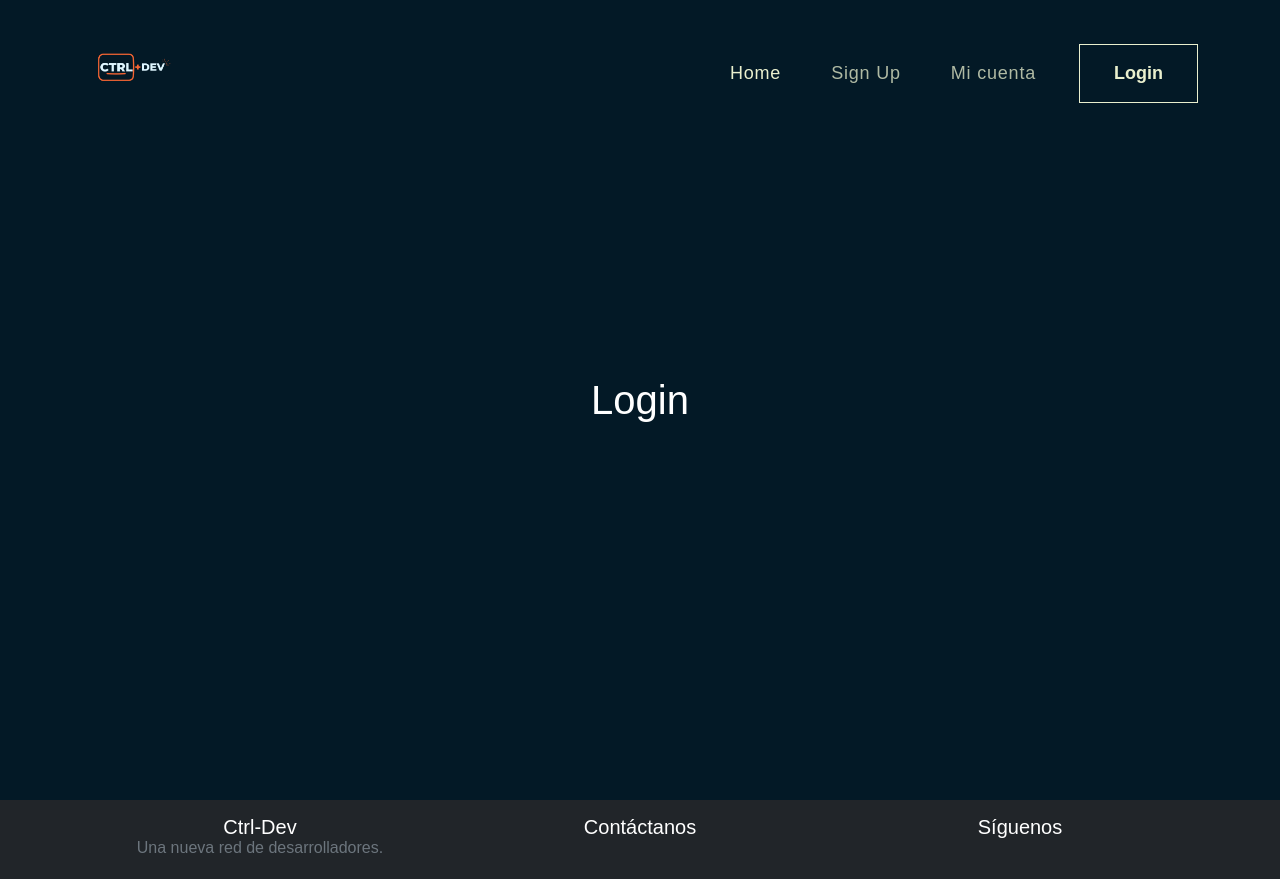
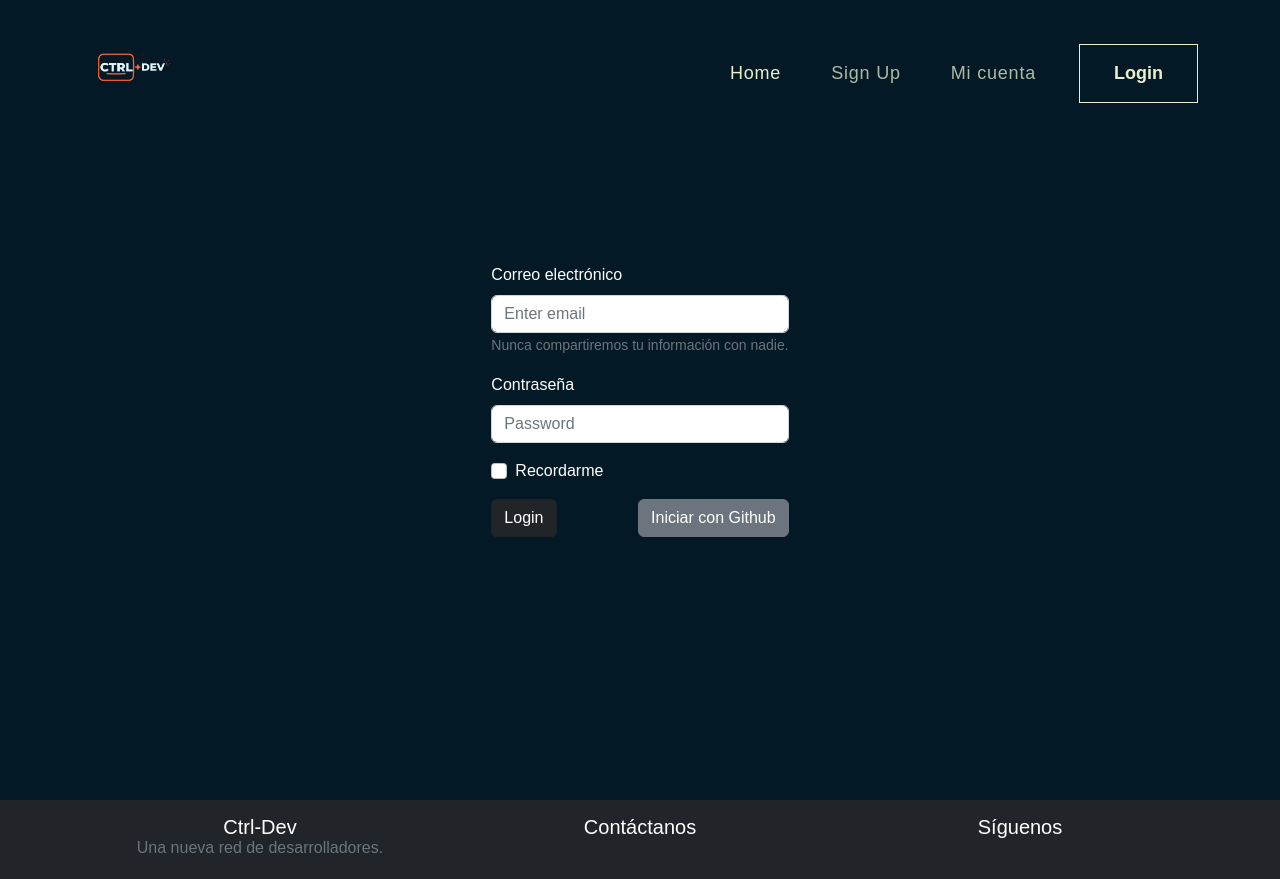
Before and after one commit to Social-Ctrl-Dev/ctrl-dev-front, a React (Create React App) app: page /login in a window 1280 px wide. Built offline with nearby package versions, Linux system fonts and the light colour scheme; no server answers.

Commit message:
Ruta de Login completada

```diff
--- a/package.json
+++ b/package.json
@@ -9,6 +9,7 @@
     "axios": "1.3.2",
     "bootstrap": "^5.2.3",
     "dotenv": "16.0.3",
+    "query-string": "8.1.0",
     "react": "18.2.0",
     "react-bootstrap": "^2.7.0",
     "react-bootstrap-icons": "1.10.2",
--- a/src/components/NavbarCtrl/NavbarCtrl.tsx
+++ b/src/components/NavbarCtrl/NavbarCtrl.tsx
@@ -1,6 +1,7 @@
 import React from 'react';
 import { Navbar, Container, Nav } from 'react-bootstrap';
-import { Outlet, Link } from 'react-router-dom';
+import { Outlet, Link, useNavigate } from 'react-router-dom';
+import queryString from 'query-string';
 
 //Import de estilos e imágenes
 import logo from '../../img/LogoCDEV2.png';
@@ -13,8 +14,37 @@ import { UserServices } from '../../services';
 const NavbarCtrl: React.FC = () => {
   const [activeLink, setActiveLink] = React.useState('home');
   const [scrolled, setScrolled] = React.useState(false);
+  const [access_token, setAccessToken] = React.useState<string | null>(null);
+  const [redirect, setRedirect] = React.useState(false);
+  const navigate = useNavigate();
 
-  //Función para detectar el scroll
+  //Función para loguear con el token y redireccionar a la cuenta
+  const loginWithToken = async (): Promise<void> => {
+    if (redirect) {
+      setRedirect(false);
+      const user_data = await UserServices.loginWithToken(access_token as string);
+      localStorage.setItem('infoUser', user_data);
+      navigate('/account');
+    }
+  };
+
+  //Hook para obtener el token de la url y guardarlo en el localstorage
+  React.useEffect(() => {
+    const values = queryString.parse(window.location.hash);
+    setAccessToken(values.access_token as string);
+    localStorage.setItem('access_token', values.access_token as string);
+
+    if (values.access_token) {
+      setRedirect(true);
+    }
+  }, []);
+
+  //Hook para loguear con el token y redireccionar a la cuenta (si se está registrando)
+  React.useEffect(() => {
+    loginWithToken();
+  }, [redirect]);
+
+  //Hook para detectar el scroll
   React.useEffect(() => {
     const handleScroll = () => {
       const offset = window.scrollY;
--- a/src/pages/Landing/Landing.js
+++ b/src/pages/Landing/Landing.js
@@ -14,6 +14,7 @@ export default function Landing() {
   const [isDeleting, setIsDeleting] = useState(false);
   const [text, setText] = useState('');
   const [delta, setDelta] = useState(300 - Math.random() * 100);
+  // eslint-disable-next-line @typescript-eslint/no-unused-vars
   const [index, setIndex] = useState(1);
   const toRotate = ['Backend Developers', 'Front Developers', 'ti...'];
   const period = 1000;
--- a/src/pages/Login/Login.css
+++ b/src/pages/Login/Login.css
@@ -6,3 +6,10 @@
   justify-content: center;
   align-items: center;
 }
+
+.buttons-container {
+  display: flex;
+  flex-wrap: wrap;
+  justify-content: center;
+  align-items: center;
+}
--- a/src/pages/Login/Login.tsx
+++ b/src/pages/Login/Login.tsx
@@ -1,13 +1,84 @@
 import React from 'react';
-import { Container } from 'react-bootstrap';
+import { Container, Button, Form } from 'react-bootstrap';
 import './Login.css';
+import { useNavigate } from 'react-router-dom';
 
-const Login = () => {
-  return (
-    <Container className="container-login">
-      <h1>Login</h1>
-    </Container>
-  );
-};
+//Services
+import { UserServices } from '../../services';
 
-export default Login;
+export default function Login() {
+  const [infoUser, setInfoUser] = React.useState(localStorage.getItem('infoUser'));
+  const navigate = useNavigate();
+
+  const [values, setValues] = React.useState({
+    email: '',
+    password: '',
+  });
+
+  const handleChange = (event: React.ChangeEvent<HTMLInputElement>) => {
+    setValues({
+      ...values,
+      [event.target.name]: event.target.value,
+    });
+  };
+
+  if (infoUser) {
+    window.location.assign('/account');
+    return (
+      <Container className="container-login">
+        <p>Redireccionando...</p>
+      </Container>
+    );
+  } else {
+    return (
+      <Container className="container-login">
+        <Form>
+          <Form.Group className="mb-3" controlId="formBasicEmail">
+            <Form.Label>Correo electrónico</Form.Label>
+            <Form.Control
+              type="email"
+              placeholder="Enter email"
+              name="email"
+              value={values.email}
+              onChange={handleChange}
+            />
+            <Form.Text className="text-muted">
+              Nunca compartiremos tu información con nadie.
+            </Form.Text>
+          </Form.Group>
+          <Form.Group className="mb-3" controlId="formBasicPassword">
+            <Form.Label>Contraseña</Form.Label>
+            <Form.Control
+              type="password"
+              placeholder="Password"
+              name="password"
+              value={values.password}
+              onChange={handleChange}
+            />
+          </Form.Group>
+          <Form.Group className="mb-3" controlId="formBasicCheckbox">
+            <Form.Check type="checkbox" label="Recordarme" />
+          </Form.Group>
+          <Form.Group className="buttons-container justify-content-between">
+            <Button
+              variant="dark"
+              onClick={() => {
+                const loginsuccess =
+                  (UserServices.loginWithEmail(values.email, values.password) as unknown) ||
+                  'error';
+                if (loginsuccess === 'ok') {
+                  navigate('/account');
+                }
+              }}
+            >
+              Login
+            </Button>
+            <Button variant="secondary" onClick={UserServices.callRegisterUrl}>
+              Iniciar con Github
+            </Button>
+          </Form.Group>
+        </Form>
+      </Container>
+    );
+  }
+}
--- a/src/providers/Api.tsx
+++ b/src/providers/Api.tsx
@@ -2,4 +2,6 @@ import axios from 'axios';
 
 const baseURL = process.env.REACT_APP_URL || 'http://localhost:3000/api';
 
-export const Api = axios.create({ baseURL });
+export const Api = axios.create({
+  baseURL,
+});
--- a/src/services/UserServices.tsx
+++ b/src/services/UserServices.tsx
@@ -2,10 +2,39 @@ import { Api } from '../providers';
 
 const getRegisterUrl = () => Api.get('/auth/register');
 
-const loginWithToken = (token: string) => Api.post('/auth/login', { token });
+const loginWithToken = async (access_token: string): Promise<string> => {
+  try {
+    const response = await Api.post(
+      '/auth/login',
+      {},
+      {
+        headers: {
+          Authorization: `Bearer ${access_token}`,
+        },
+      },
+    );
+    return JSON.stringify(response.data);
+  } catch (error) {
+    return JSON.stringify(error);
+  }
+};
 
-const loginWithEmail = (email: string, password: string) =>
-  Api.post('/auth/login', { email, password });
+async function loginWithEmail(email: string, password: string) {
+  try {
+    const response = await Api.post('/auth/login', { email, password });
+
+    if (response.data.result === null) {
+      alert(response.data.message);
+      return 'error';
+    } else {
+      localStorage.setItem('infoUser', JSON.stringify(response.data.result));
+      return 'ok';
+    }
+  } catch (error) {
+    alert('Error al iniciar sesión, por favor intente de nuevo');
+    return 'error';
+  }
+}
 
 async function callRegisterUrl() {
   const { status, data } = await UserServices.getRegisterUrl();
@@ -18,9 +47,16 @@ async function callRegisterUrl() {
   }
 }
 
+async function userLogout() {
+  localStorage.removeItem('access_token');
+  localStorage.removeItem('infoUsuario');
+  window.location.assign('/');
+}
+
 export const UserServices = {
   getRegisterUrl,
   loginWithToken,
   loginWithEmail,
   callRegisterUrl,
+  userLogout,
 };
```
Also changed, not shown: 1 other file (tests, documents, lock files or other folders).
